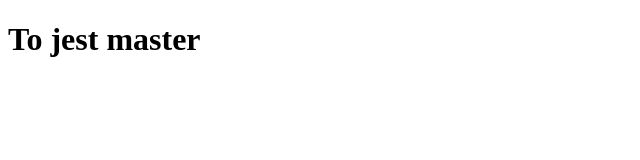
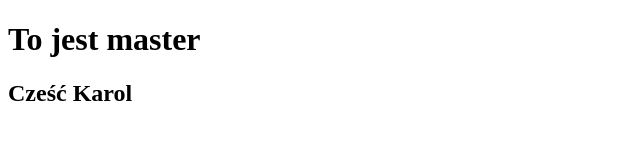
Before and after one commit to CruderCypress98/mkm, a plain HTML site: page master.html in a window 1280 px wide. Shown: the whole page, without its empty margins (0-640 px from the left). Drawn offline with Linux system fonts and the light colour scheme.

Commit message:
Do Karola

```diff
--- a/master.html
+++ b/master.html
@@ -4,9 +4,10 @@
     <meta charset="UTF-8">
     <meta http-equiv="X-UA-Compatible" content="IE=edge">
     <meta name="viewport" content="width=device-width, initial-scale=1.0">
-    <title>Document</title>
+    <title>Jazda Nowa</title>
 </head>
 <body>
     <h1>To jest master</h1>
+    <h2>Cześć Karol</h2>
 </body>
 </html>
```
